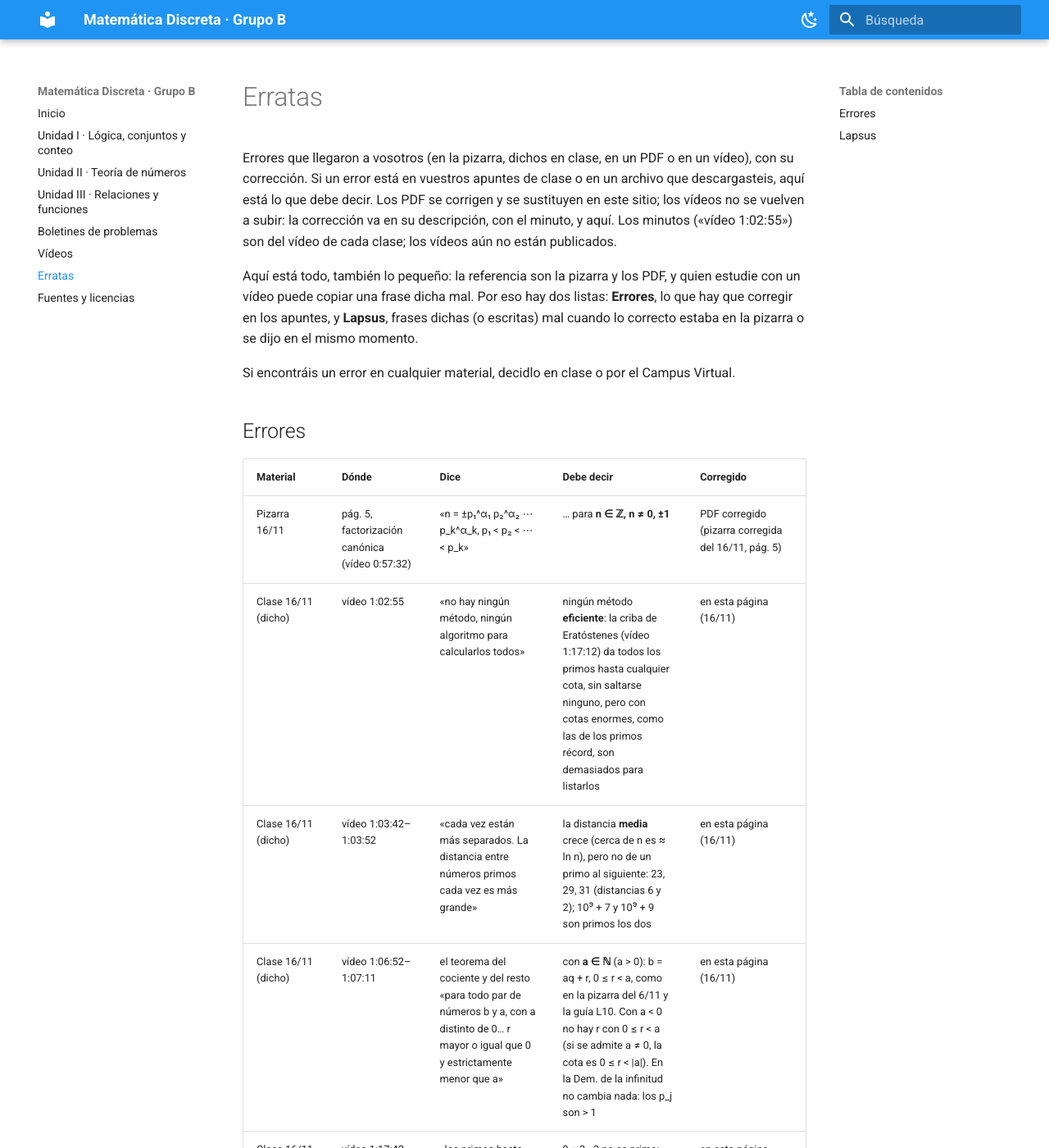
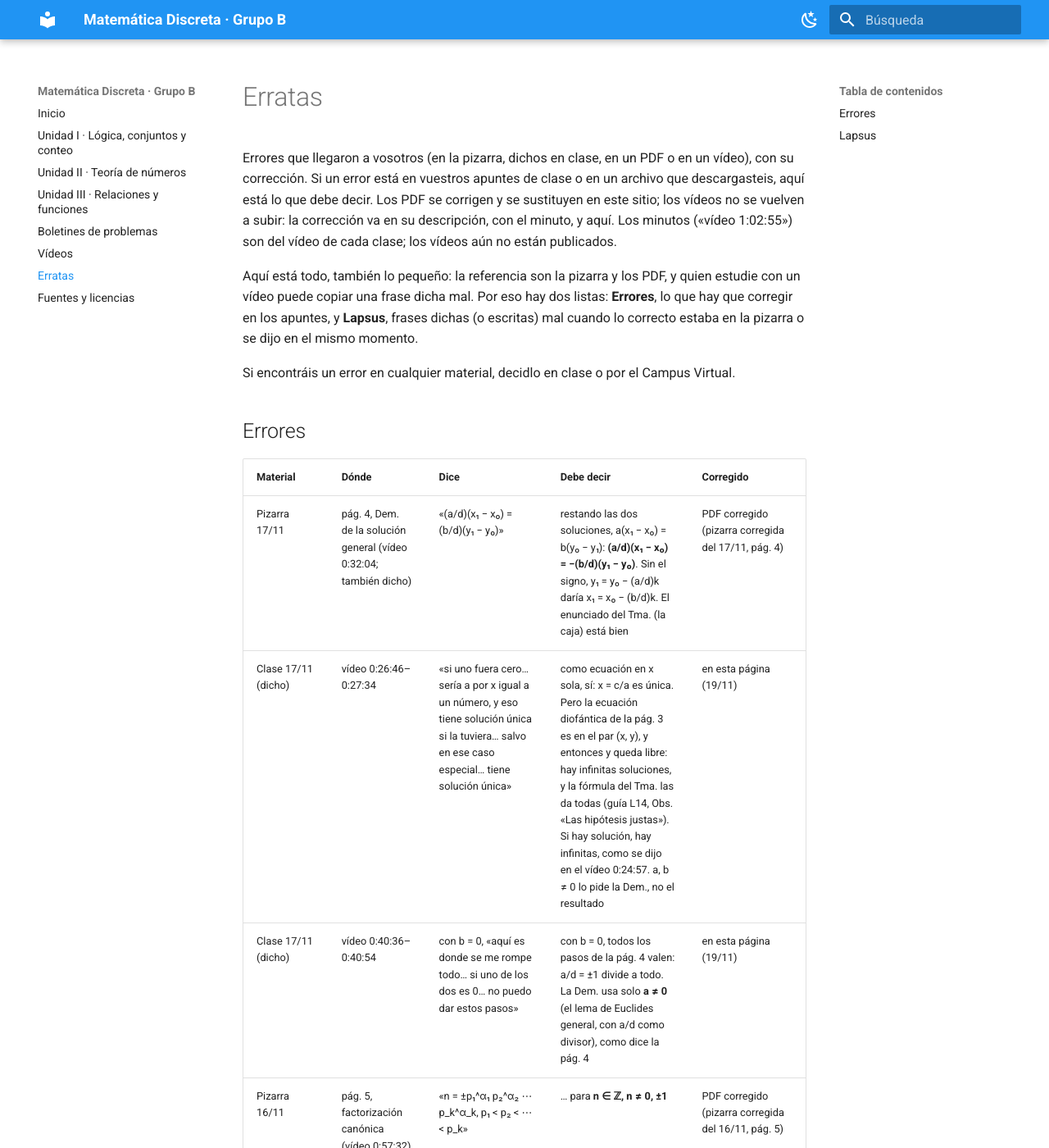
Before and after one commit to llafuent/md2627, an MkDocs documentation site: the page built from docs/erratas.md, in a window 1280 px wide and 1400 px high. Shown: the whole window at 82% size. Built offline with MkDocs 1.6.1 and Material for MkDocs 9.7.7, drawn with Linux system fonts in a browser that asks for light colours; some of the changed text lies outside the part shown.

Commit message:
Publicar material: material/u2/pizarra20261117.pdf, unidad2.md, unidad3.md, erratas.md

```diff
--- a/docs/erratas.md
+++ b/docs/erratas.md
@@ -15,6 +15,9 @@ Si encontráis un error en cualquier material, decidlo en clase o por el Campus
 
 | Material | Dónde | Dice | Debe decir | Corregido |
 |---|---|---|---|---|
+| Pizarra 17/11 | pág. 4, Dem. de la solución general (vídeo 0:32:04; también dicho) | «(a/d)(x₁ − x₀) = (b/d)(y₁ − y₀)» | restando las dos soluciones, a(x₁ − x₀) = b(y₀ − y₁): **(a/d)(x₁ − x₀) = −(b/d)(y₁ − y₀)**. Sin el signo, y₁ = y₀ − (a/d)k daría x₁ = x₀ − (b/d)k. El enunciado del Tma. (la caja) está bien | PDF corregido (pizarra corregida del 17/11, pág. 4) |
+| Clase 17/11 (dicho) | vídeo 0:26:46–0:27:34 | «si uno fuera cero… sería a por x igual a un número, y eso tiene solución única si la tuviera… salvo en ese caso especial… tiene solución única» | como ecuación en x sola, sí: x = c/a es única. Pero la ecuación diofántica de la pág. 3 es en el par (x, y), y entonces y queda libre: hay infinitas soluciones, y la fórmula del Tma. las da todas (guía L14, Obs. «Las hipótesis justas»). Si hay solución, hay infinitas, como se dijo en el vídeo 0:24:57. a, b ≠ 0 lo pide la Dem., no el resultado | en esta página (19/11) |
+| Clase 17/11 (dicho) | vídeo 0:40:36–0:40:54 | con b = 0, «aquí es donde se me rompe todo… si uno de los dos es 0… no puedo dar estos pasos» | con b = 0, todos los pasos de la pág. 4 valen: a/d = ±1 divide a todo. La Dem. usa solo **a ≠ 0** (el lema de Euclides general, con a/d como divisor), como dice la pág. 4 | en esta página (19/11) |
 | Pizarra 16/11 | pág. 5, factorización canónica (vídeo 0:57:32) | «n = ±p₁^α₁ p₂^α₂ ⋯ p_k^α_k, p₁ < p₂ < ⋯ < p_k» | … para **n ∈ ℤ, n ≠ 0, ±1** | PDF corregido (pizarra corregida del 16/11, pág. 5) |
 | Clase 16/11 (dicho) | vídeo 1:02:55 | «no hay ningún método, ningún algoritmo para calcularlos todos» | ningún método **eficiente**: la criba de Eratóstenes (vídeo 1:17:12) da todos los primos hasta cualquier cota, sin saltarse ninguno, pero con cotas enormes, como las de los primos récord, son demasiados para listarlos | en esta página (16/11) |
 | Clase 16/11 (dicho) | vídeo 1:03:42–1:03:52 | «cada vez están más separados. La distancia entre números primos cada vez es más grande» | la distancia **media** crece (cerca de n es ≈ ln n), pero no de un primo al siguiente: 23, 29, 31 (distancias 6 y 2); 10⁹ + 7 y 10⁹ + 9 son primos los dos | en esta página (16/11) |
@@ -43,6 +46,7 @@ recogen por quien estudie con el vídeo.
 
 | Material | Dónde | Dice | Debe decir | Corregido |
 |---|---|---|---|---|
+| Clase 17/11 (dicho) | vídeo 0:40:55 | «por eso necesito que los dos sean necesariamente 0» | … **distintos de 0**, como dice la caja del Tma. (pág. 4) | la pizarra lo dice bien |
 | Clase 16/11 (dicho) | vídeo 0:50:22 | «este p sub 1 se va con este p sub j» | con q_j: p₁ = q_j, y se tachan los dos (la pág. 5 lo dice bien) | dicho bien en la misma Dem. (vídeo 0:51:27) |
 | Clase 10/11 (dicho) | vídeo 0:06:27 | r, «como es un resto, va a ser siempre positivo» | r ≥ 0: puede ser 0. La conclusión no cambia: no hace falta \|r\| (la pág. 4 dice «restos ≥ 0») | dicho bien más tarde, el 10/11 (vídeo 0:19:26, 0:21:56); corregido en clase el 16/11 (vídeo 16/11 0:02:25–0:02:37) |
 | Clase 10/11 (dicho) | vídeo 1:11:07 | compuesto: producto de dos números, «uno mayor que uno y otro menor que el propio número» | los **dos** factores: n = ab con 1 < a, b < n (la caja de la pág. 8 lo dice bien). Repartida entre los dos, la condición la cumple todo n > 1: 7 = 7 · 1 | en esta página (15/11) |
```
Also changed, not shown: docs/unidad2.md (+1 -0 lines), docs/unidad3.md (+8 -0 lines), 1 other file.
